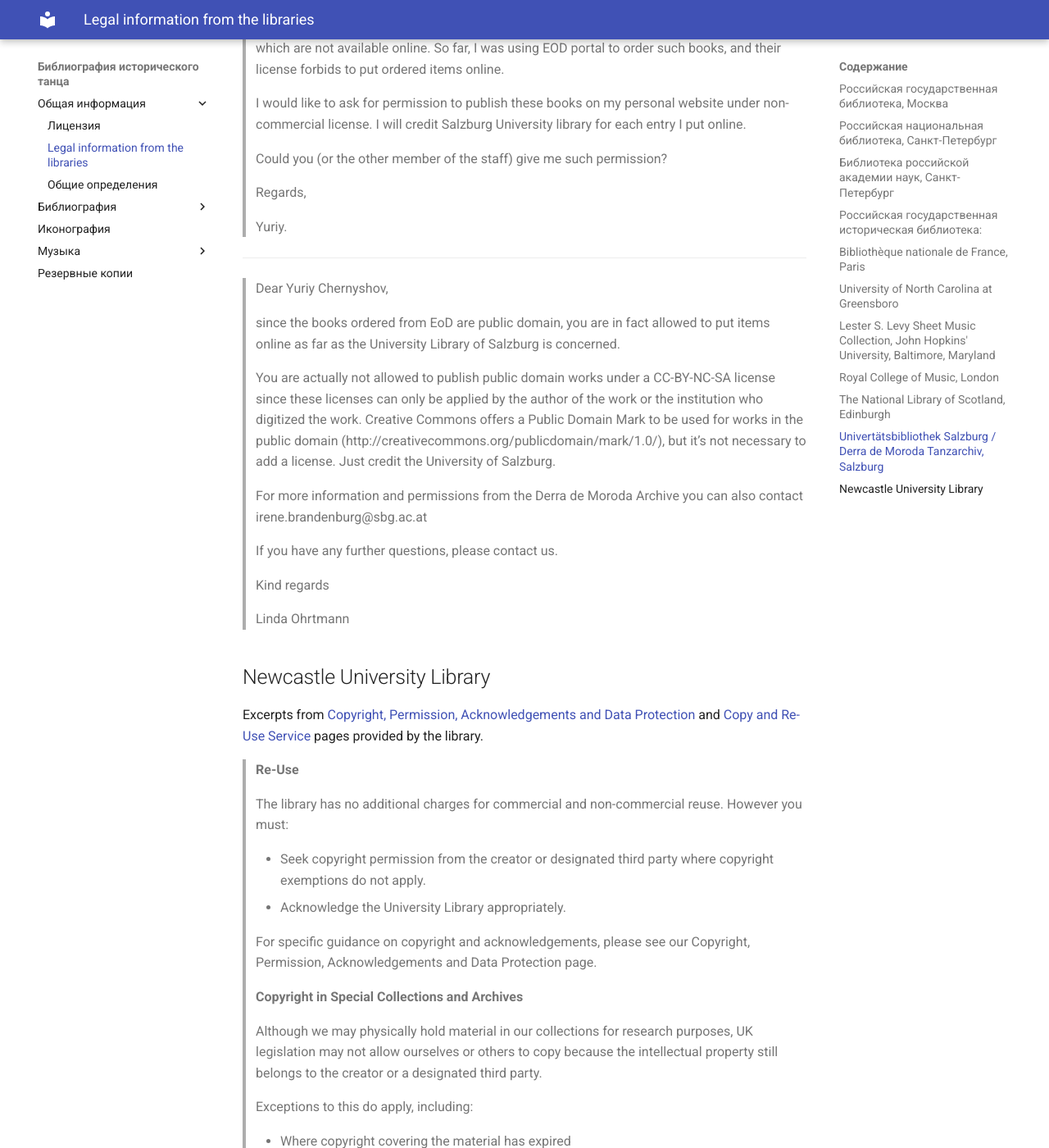
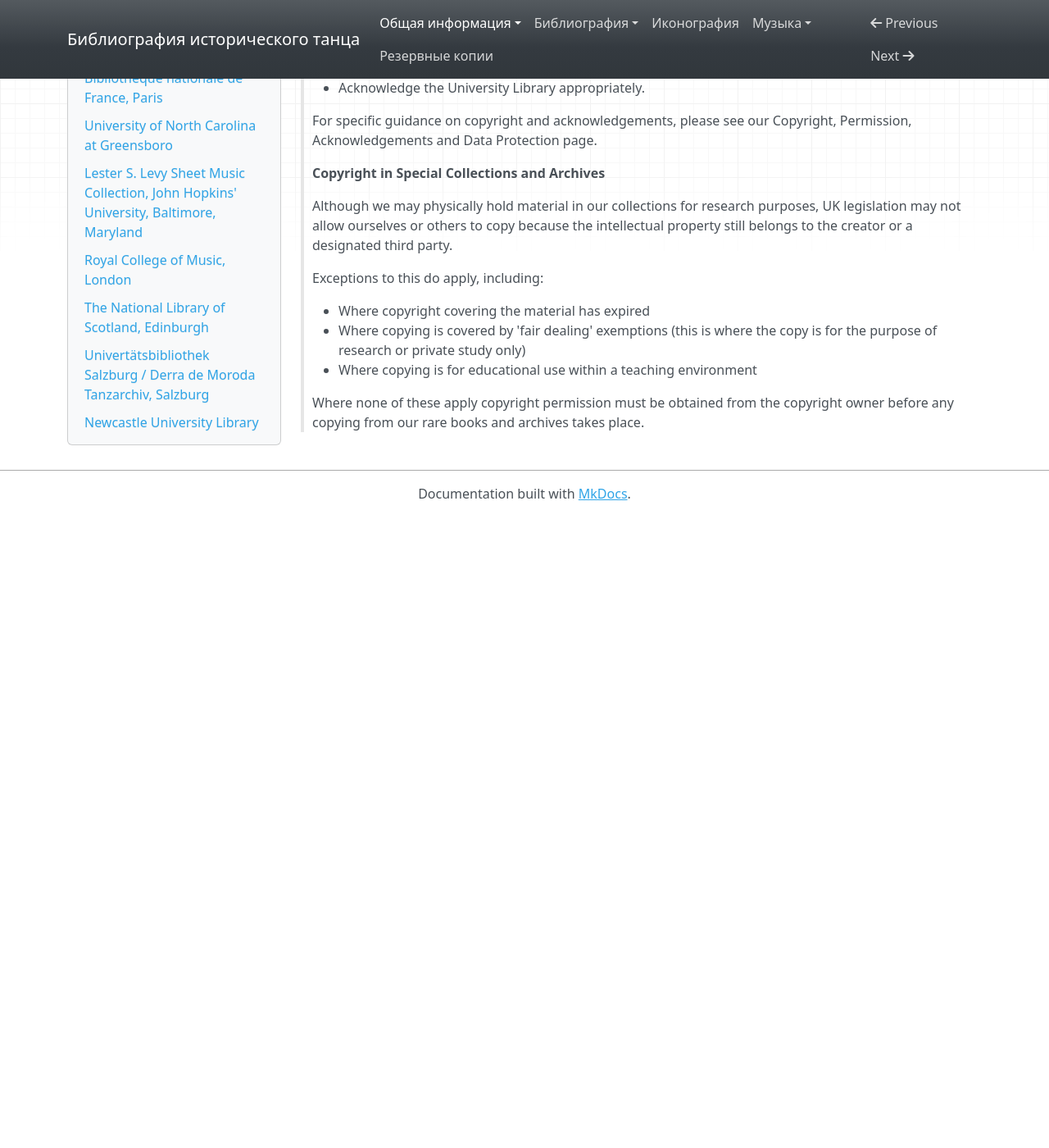
Before and after one commit to hda-technical/dancebooks, an MkDocs documentation site: the page built from docs/legal.md, in a window 1280 px wide and 1400 px high, scrolled down 7044 px. Shown: the whole window at 82% size. Built offline with MkDocs 1.6.1, drawn with Linux system fonts in a browser that asks for light colours; nearby versions of some CDN libraries; after the commit the page ends 7674 px from its top, so only the background shows below that; some of the changed lines change nothing that is shown; some of the changed text lies outside the part shown.

Commit message:
Get rid of huge mkdocs-material dependency

```diff
--- a/mkdocs.yml
+++ b/mkdocs.yml
@@ -1,6 +1,6 @@
 site_name: Библиография исторического танца
 docs_dir: docs
-site_dir: /usr/share/hda/docs
+site_dir: ./docs-build
 nav:
   - Общая информация:
     - Лицензия: license.md
@@ -19,6 +19,6 @@
   - Резервные копии: library_backups.md
 plugins: []
 theme:
-  name: material
-  language: ru
+  name: mkdocs
+  nav_style: dark
 strict: true
```
